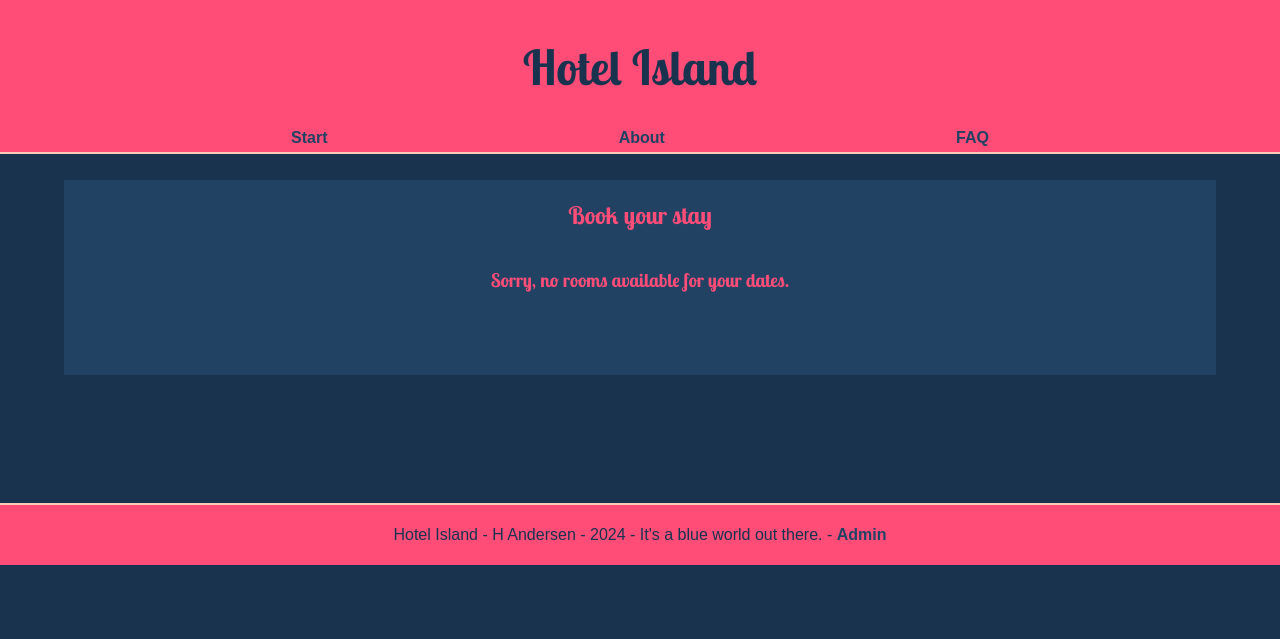
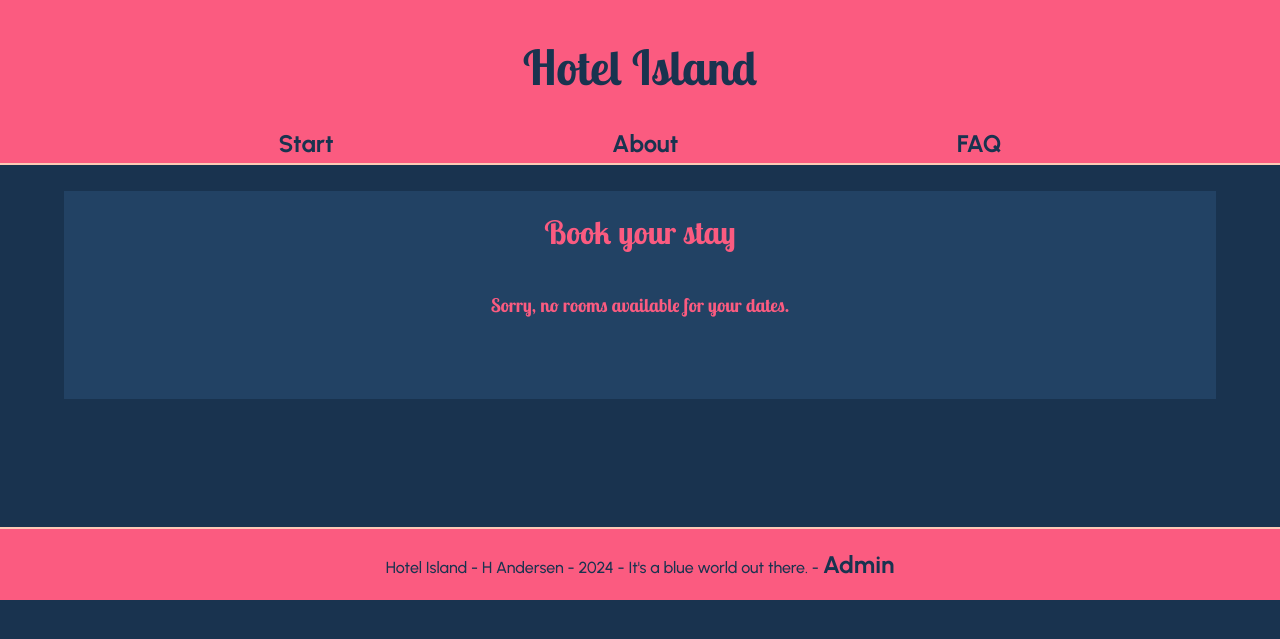
Before and after one commit to Henke-gh/Hotel-Island, a PHP site: page /app/booking.php in a window 1280 px wide. Shown: the top 639 px of the page. Run offline with PHP 8.4, Linux system fonts and the light colour scheme.

Commit message:
layout work

```diff
--- a/app/booking.php
+++ b/app/booking.php
@@ -28,7 +28,7 @@ if (isset($_POST['searchAvailable'])) {
 ?>
 
 <main>
-    <h2>Book your stay</h2>
+    <h1>Book your stay</h1>
     <?php if (isset($_SESSION['error'])) : ?>
         <div class="bookingErrorContainer">
             <p><?= $_SESSION['error']; ?></p>
@@ -77,18 +77,19 @@ if (isset($_POST['searchAvailable'])) {
         </form> -->
     </div>
     <?php if (!empty($availableRooms)) : ?>
+        <h1>Available Rooms</h1>
         <form method="post" action="/../functions/resolveBooking.php">
             <div class="displayRooms">
-                <h2>Available Rooms</h2>
                 <?php foreach ($availableRooms as $room) :
                     $totalCost = $numberOfDays * $room['cost']; ?>
                     <div class="room">
-                        <h3><?= $room['roomName']; ?> Room</h3>
+                        <h2><?= $room['roomName']; ?></h2>
                         <img src="/images/room_temp.png">
-                        <p>Description:</p>
+                        <p><?= $room['description']; ?></p>
                         <p>Price per day: <?= $room['cost']; ?>$</p>
                         <p>Total cost: <?= $totalCost; ?>$</p>
                         <p>Available</p>
+                        <label name="selectedRoomID">Select Room</label>
                         <input type="radio" name="selectedRoomID" value="<?= $room['id']; ?>">
                     </div>
                 <?php endforeach; ?>
--- a/style/style.css
+++ b/style/style.css
@@ -1,25 +1,34 @@
 @import url('https://fonts.googleapis.com/css2?family=Lobster+Two:wght@400;700&display=swap');
+@import url('https://fonts.googleapis.com/css2?family=Urbanist:wght@300;400;500;700&display=swap');
 
 :root {
   --magenta: #ff4de1;
   --fieryOrange: #ff604d;
-  --sunsetPink: #ff4d78;
+  --sunsetPink: #fb5b80;
+  --sunsetPinkOld: #ff4d78;
   --sunsetPinkDark: #e8456b;
   --lilac: #f0c7fc;
   --beige: #fccab6;
   --darkBlue: #19334f;
   --blue: #224264;
   --lobsterTwo: 'Lobster Two', serif;
+  --urbanist: 'Urbanist', sans-serif;
 }
 
 body {
   margin: 0;
   background-color: var(--darkBlue);
   color: var(--sunsetPink);
-  font-family: Arial, Helvetica, sans-serif;
+  font-family: var(--urbanist);
+  font-weight: 500;
 }
 
 h1 {
+  color: var(--sunsetPink);
+  font-family: var(--lobsterTwo);
+}
+
+header h1 {
   color: var(--darkBlue);
   font-family: var(--lobsterTwo);
   font-size: 3em;
@@ -56,8 +65,9 @@ header nav {
 
 a {
   text-decoration: none;
-  color: var(--blue);
-  font-weight: bold;
+  color: var(--darkBlue);
+  font-size: 1.5em;
+  font-weight: 700;
 }
 
 a:hover {
@@ -110,7 +120,7 @@ tbody td {
 .datePicker {
   background-color: var(--lilac);
   color: var(--darkBlue);
-  font-family: Arial, Helvetica, sans-serif;
+  font-family: var(--urbanist);
   font-weight: bold;
   font-size: 1.5em;
   padding: 8px;
@@ -121,7 +131,7 @@ tbody td {
 .dateSelect {
   background-color: var(--sunsetPink);
   color: var(--darkBlue);
-  font-family: Arial, Helvetica, sans-serif;
+  font-family: var(--urbanist);
   font-weight: bold;
   font-size: 1.5em;
   padding: 9px;
@@ -146,6 +156,8 @@ tbody td {
   color: var(--darkBlue);
   display: flex;
   flex-direction: row;
+  margin: 0 auto;
+  width: 95%;
   padding: 5px;
   gap: 20px;
   margin-bottom: 5px;
@@ -154,6 +166,7 @@ tbody td {
 .room {
   background-color: var(--lilac);
   color: var(--darkBlue);
+  width: 33%;
   padding: 10px;
 }
 
--- a/tableCreates.txt
+++ b/tableCreates.txt
@@ -1,7 +1,8 @@
 CREATE TABLE IF NOT EXISTS rooms (
     id INTEGER PRIMARY KEY,
     roomName TEXT NOT NULL UNIQUE,
-    cost INTEGER
+    cost INTEGER,
+    description TEXT
 );
 
 CREATE TABLE IF NOT EXISTS guests (
```
Also changed, not shown: index.php (+9 -8 lines).
